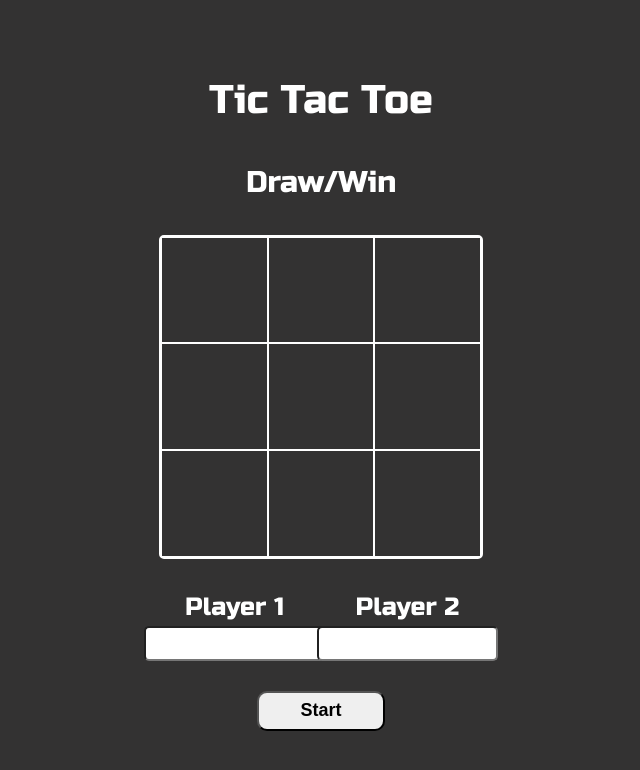
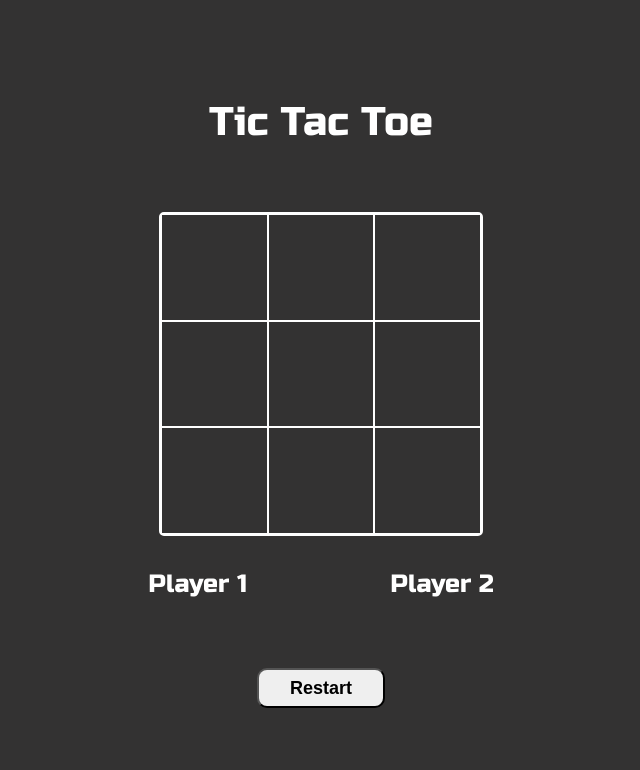
Before and after one commit to m-rejdych/Tic-Tac-Toe, a plain HTML site: page index.html in a window 1280 px wide. Both pictures are taken after a click on the button "Start". Shown: the whole page, without its empty margins (319-959 px from the left). Drawn offline with Linux system fonts and the light colour scheme.

Commit message:
Completed the project.

```diff
--- a/index.html
+++ b/index.html
@@ -10,19 +10,19 @@
             <h1>Tic Tac Toe</h1>
 
             <section id = scoreSection>
-                <p>Draw/Win</p>
+                <p id = 'scoreOutput'></p>
             </section>
 
             <section id = 'gameBoardSection'>
-                <div id = 'field1' class = 'field'></div>
-                <div id = 'field2' class = 'field'></div>
-                <div id = 'field3' class = 'field'></div>
-                <div id = 'field4' class = 'field'></div>
-                <div id = 'field5' class = 'field'></div>
-                <div id = 'field6' class = 'field'></div>
-                <div id = 'field7' class = 'field'></div>
-                <div id = 'field8' class = 'field'></div>
-                <div id = 'field9' class = 'field'></div>
+                <div id = 'field1' class = 'field'><p id = 'marker1' class = 'mark'></p></div>
+                <div id = 'field2' class = 'field'><p id = 'marker2' class = 'mark'></p></div>
+                <div id = 'field3' class = 'field'><p id = 'marker3' class = 'mark'></p></div>
+                <div id = 'field4' class = 'field'><p id = 'marker4' class = 'mark'></p></div>
+                <div id = 'field5' class = 'field'><p id = 'marker5' class = 'mark'></p></div>
+                <div id = 'field6' class = 'field'><p id = 'marker6' class = 'mark'></p></div>
+                <div id = 'field7' class = 'field'><p id = 'marker7' class = 'mark'></p></div>
+                <div id = 'field8' class = 'field'><p id = 'marker8' class = 'mark'></p></div>
+                <div id = 'field9' class = 'field'><p id = 'marker9' class = 'mark'></p></div>
             </section>
 
             <section id = 'playersSection'>
--- a/script.js
+++ b/script.js
@@ -0,0 +1,183 @@
+let Gameboard = () => {
+    let mark = `X`;
+    let gameBoard = [];
+    let startBtn = document.getElementById(`startButton`);
+    let score = document.getElementById(`scoreOutput`);
+
+
+    let fields = (() => {
+        let field1 = document.getElementById(`field1`);
+        let field2 = document.getElementById(`field2`);
+        let field3 = document.getElementById(`field3`);
+        let field4 = document.getElementById(`field4`);
+        let field5 = document.getElementById(`field5`);
+        let field6 = document.getElementById(`field6`);
+        let field7 = document.getElementById(`field7`);
+        let field8 = document.getElementById(`field8`);
+        let field9 = document.getElementById(`field9`);
+
+        return {field1, field2, field3, field4, field5, field6, field7, field8, field9};
+    })()
+
+    let markers = (() => {
+        let marker1 = document.getElementById(`marker1`);
+        let marker2 = document.getElementById(`marker2`);
+        let marker3 = document.getElementById(`marker3`);
+        let marker4 = document.getElementById(`marker4`);
+        let marker5 = document.getElementById(`marker5`);
+        let marker6 = document.getElementById(`marker6`);
+        let marker7 = document.getElementById(`marker7`);
+        let marker8 = document.getElementById(`marker8`);
+        let marker9 = document.getElementById(`marker9`);
+
+        return { marker1, marker2, marker3, marker4, marker5, marker6, marker7, marker8, marker9 };
+    })()
+
+    let inputs = (() => {
+        let inputPlayer1 = document.getElementById(`inputPlayer1`);
+        let inputPlayer2 = document.getElementById(`inputPlayer2`);
+
+        return { inputPlayer1, inputPlayer2 }
+    })()
+
+    let playerDivs = (() => {
+        let player1Div = document.getElementById(`player1`);
+        let player2Div = document.getElementById(`player2`);
+
+        return { player1Div, player2Div }
+    })()
+
+
+
+
+    let activateChosenNames = () => {
+        if (playerDivs.player1Div.children.length == 2 && playerDivs.player2Div.children.length == 2) {
+            inputs.inputPlayer1.style.display = `none`;
+            inputs.inputPlayer2.style.display = `none`;
+
+            let player1Name = document.createElement(`p`);
+            let player2Name = document.createElement(`p`);
+            player1Name.style.color = `blue`;
+            player2Name.style.color = `red`;
+            player1Name.textContent = createPlayers.call().player1;
+            player2Name.textContent = createPlayers.call().player2;
+
+            playerDivs.player1Div.appendChild(player1Name);
+            playerDivs.player2Div.appendChild(player2Name);
+        }
+    }
+
+    let activateMarkers = (marker) => {
+        return () => {
+            if (marker.textContent.length != 0) {} else {
+                marker.textContent = mark;
+                gameBoard.push(mark);
+                (mark == `X`) ? mark = `0` : mark = `X`;
+                if (gameBoard.length >= 5) {
+                    checkEndGame();
+                }
+            }
+        }
+    }
+
+    let activateFields = () => {
+        fields.field1.addEventListener(`click`, activateMarkers(markers.marker1));
+        fields.field2.addEventListener(`click`, activateMarkers(markers.marker2));
+        fields.field3.addEventListener(`click`, activateMarkers(markers.marker3));
+        fields.field4.addEventListener(`click`, activateMarkers(markers.marker4));
+        fields.field5.addEventListener(`click`, activateMarkers(markers.marker5));
+        fields.field6.addEventListener(`click`, activateMarkers(markers.marker6));
+        fields.field7.addEventListener(`click`, activateMarkers(markers.marker7));
+        fields.field8.addEventListener(`click`, activateMarkers(markers.marker8));
+        fields.field9.addEventListener(`click`, activateMarkers(markers.marker9));
+    }
+
+
+    let createPlayers = () => {
+        let player1 = inputs.inputPlayer1.value;
+        let player2 = inputs.inputPlayer2.value;
+
+        return { player1, player2 }
+    }
+
+    let clear = () => {
+        markers.marker1.textContent = ``;
+        markers.marker2.textContent = ``;
+        markers.marker3.textContent = ``;
+        markers.marker4.textContent = ``;
+        markers.marker5.textContent = ``;
+        markers.marker6.textContent = ``;
+        markers.marker7.textContent = ``;
+        markers.marker8.textContent = ``;
+        markers.marker9.textContent = ``;
+
+        score.textContent = ``;
+
+        gameBoard = [];
+    }
+
+
+    let checkEndGame = () => {
+        if (markers.marker1.textContent == markers.marker2.textContent &&
+            markers.marker2.textContent == markers.marker3.textContent &&
+            markers.marker1.textContent != ``
+            ||
+            markers.marker4.textContent == markers.marker5.textContent &&
+            markers.marker5.textContent == markers.marker6.textContent &&
+            markers.marker4.textContent != ``
+            ||
+            markers.marker7.textContent == markers.marker8.textContent &&
+            markers.marker8.textContent == markers.marker9.textContent &&
+            markers.marker7.textContent != ``
+            ||
+            markers.marker1.textContent == markers.marker4.textContent &&
+            markers.marker4.textContent == markers.marker7.textContent &&
+            markers.marker1.textContent != ``
+            ||
+            markers.marker2.textContent == markers.marker5.textContent &&
+            markers.marker5.textContent == markers.marker8.textContent &&
+            markers.marker2.textContent != ``
+            ||
+            markers.marker3.textContent == markers.marker6.textContent &&
+            markers.marker6.textContent == markers.marker9.textContent &&
+            markers.marker3.textContent != ``
+            ||
+            markers.marker1.textContent == markers.marker5.textContent &&
+            markers.marker5.textContent == markers.marker9.textContent &&
+            markers.marker1.textContent != ``
+            ||
+            markers.marker3.textContent == markers.marker5.textContent &&
+            markers.marker5.textContent == markers.marker7.textContent &&
+            markers.marker3.textContent != ``) {
+                endGame();
+            } else if (markers.marker1.textContent != `` && markers.marker2.textContent != `` &&
+            markers.marker3.textContent != `` && markers.marker4.textContent != `` &&
+            markers.marker5.textContent != `` && markers.marker6.textContent != `` &&
+            markers.marker7.textContent != `` && markers.marker8.textContent != `` &&
+            markers.marker9.textContent != ``) {
+                score.textContent = `It's a tie!`;
+            }
+    }
+
+
+    let endGame = () => {
+        mark = ``;
+
+        if (score.textContent == ``) {
+            (gameBoard[gameBoard.length - 1] == `X`) ? score.textContent = `${createPlayers.call().player1} wins!` : score.textContent = `${createPlayers.call().player2} wins!`;
+        }
+    }
+
+    let startGame = () => {
+        startBtn.addEventListener(`click`, () => {
+            clear();
+            activateChosenNames();
+            activateFields();
+            startBtn.textContent = `Restart`;
+        })
+    }
+
+    return { startGame };
+}
+
+Gameboard().startGame();
--- a/style.css
+++ b/style.css
@@ -30,7 +30,7 @@ h1 {
 #scoreSection {
     margin: 10px;
 }
-p {
+#scoreOutput {
     font-size: 30px;
 }
 #gameBoardSection {
@@ -74,6 +74,16 @@ p {
 }
 .field {
     border: 1px solid white;
+    display: flex;
+    flex-direction: row;
+    justify-content: center;
+    align-items: center;
+}
+.mark {
+    font-size: 40px;
+    position: absolute;
+    padding: 0;
+    margin: 0;
 }
 #playersSection {
     margin: 10px;
```
